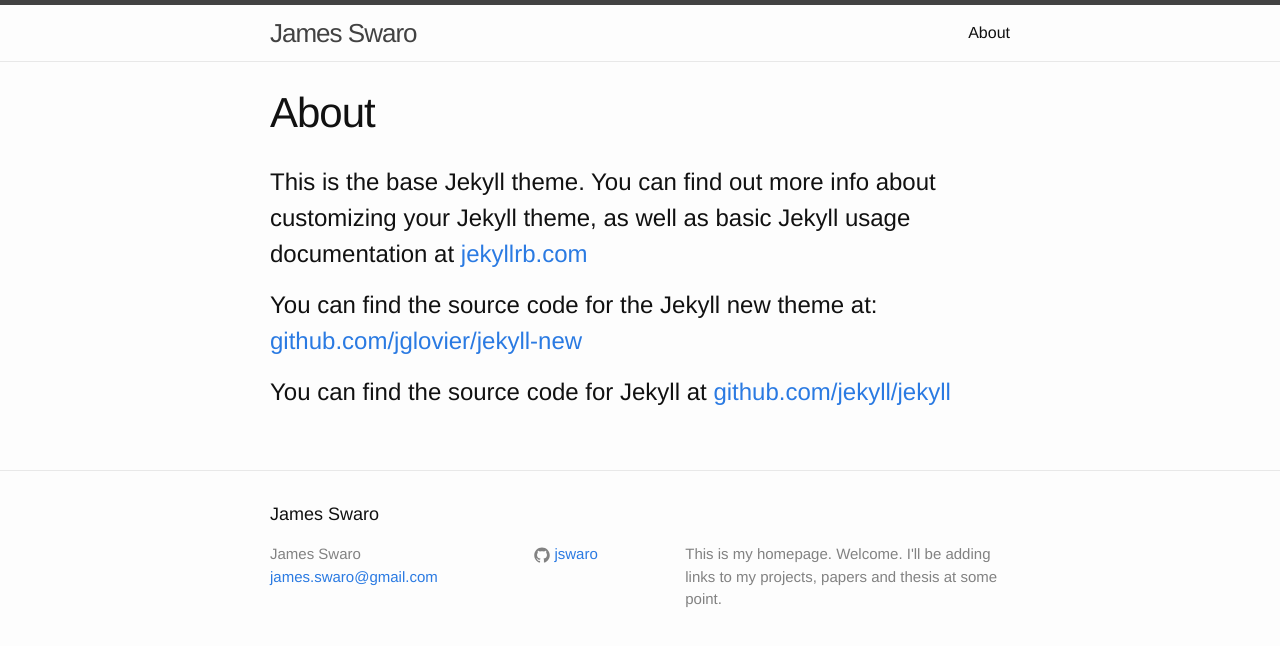
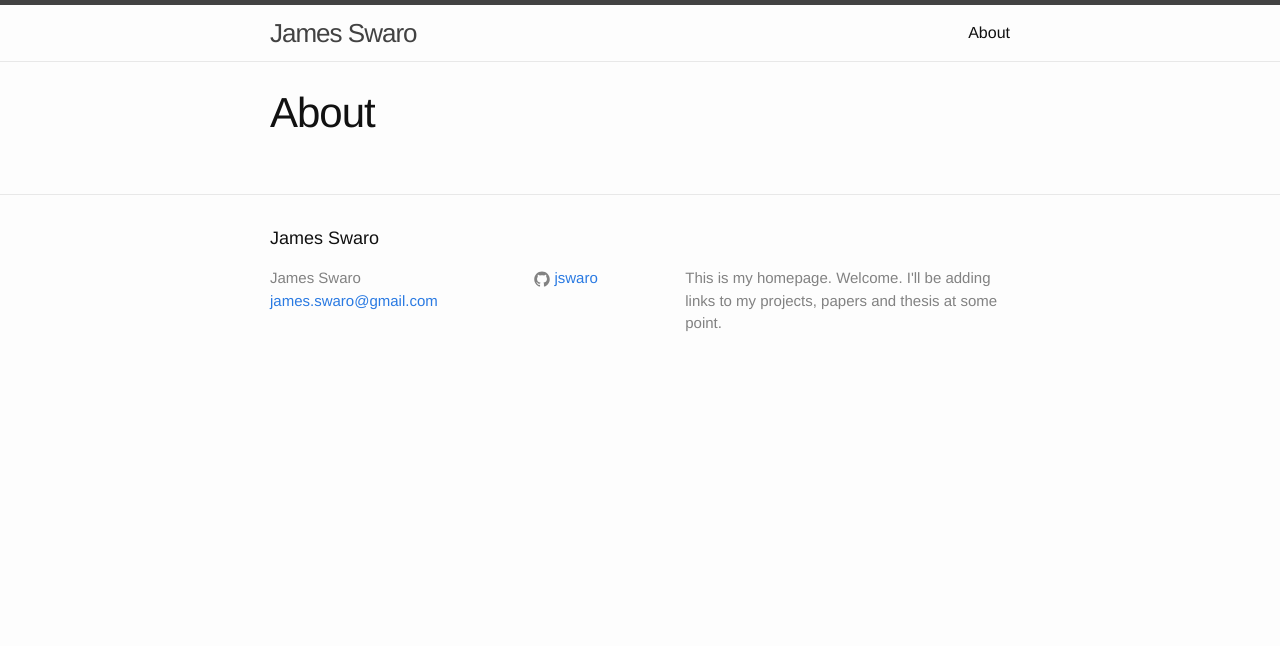
Before and after one commit to jswaro/jswaro.github.io, a Jekyll site: the page built from about.md, in a window 1280 px wide. Shown: the top 646 px of the page. Built offline with Jekyll 4.4.1, drawn with Linux system fonts in a browser that asks for light colours.

Commit message:
Changing about text

```diff
--- a/about.md
+++ b/about.md
@@ -3,10 +3,3 @@
 title: About
 permalink: /about/
 ---
-
-
-
-
-# This is the base Jekyll theme. You can find out more info about customizing your Jekyll theme, as well as basic Jekyll usage documentation at [jekyllrb.com](http://jekyllrb.com/)
-# You can find the source code for the Jekyll new theme at: [github.com/jglovier/jekyll-new](https://github.com/jglovier/jekyll-new)
-# You can find the source code for Jekyll at [github.com/jekyll/jekyll](https://github.com/jekyll/jekyll)
```
